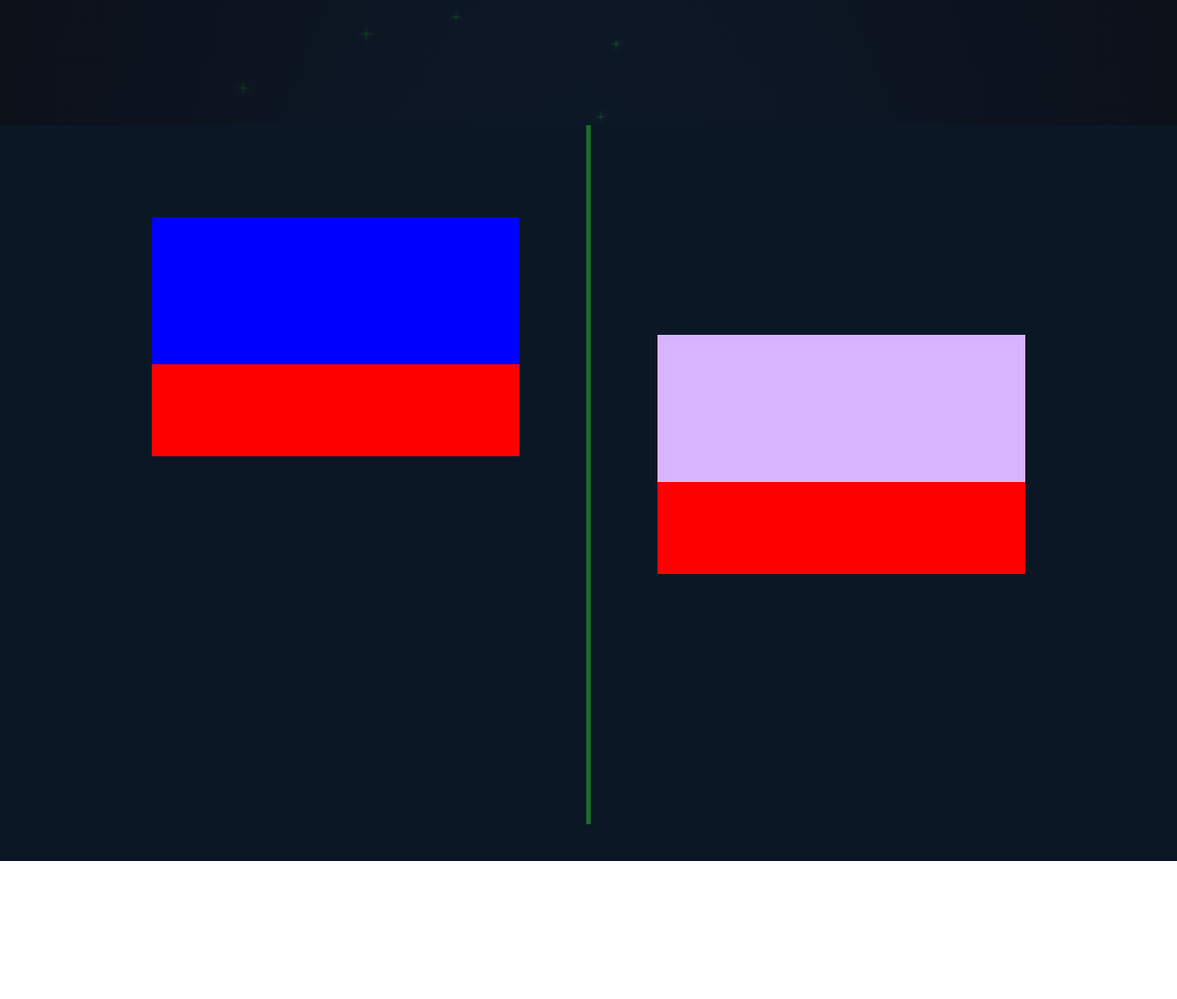
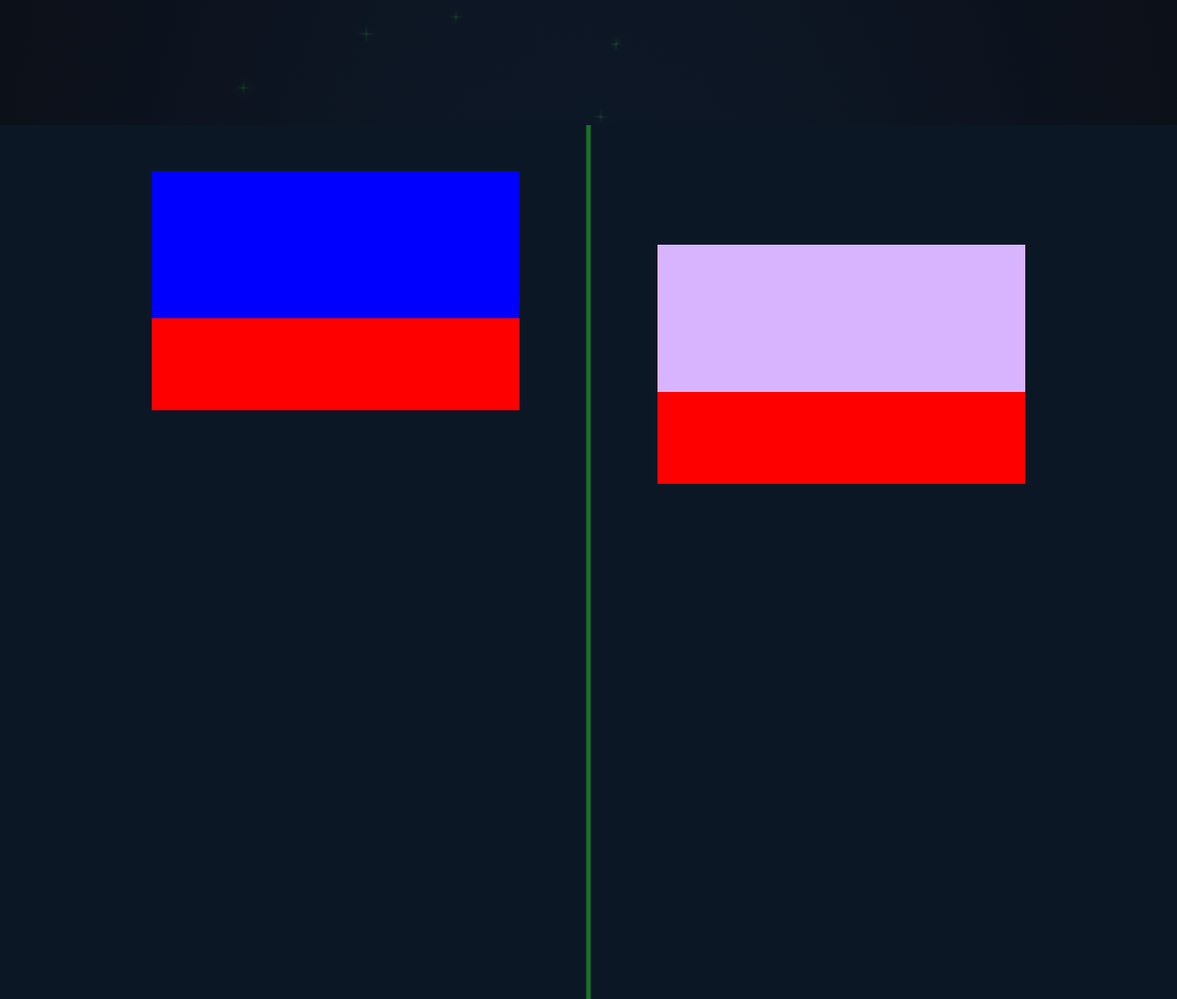
Before and after one commit to AlexisF27/Portfolio, a website: page index.html in a window 1280 px wide. Shown: the part 740-1826 px from the top of the page at 92% size. Before the commit the page ends 1676 px from the top, so only its background shows below. Drawn offline with nearby package versions, Linux system fonts and the light colour scheme.

Commit message:
Boxes in their place left and right

```diff
--- a/index.html
+++ b/index.html
@@ -96,7 +96,7 @@
         <div class="intro-section"></div>
       </div>
       <div class="flex flex-col">
-        <div class="box-right bg-purple-300 mt-32"></div>
+        <div class="box-right bg-purple-300 mt-20"></div>
         <div class="intro-section"></div>
 
       </div>
--- a/public/styles.css
+++ b/public/styles.css
@@ -89,9 +89,9 @@ section {
 #section-projects {
   position: relative;
   z-index: 999  ;
-  min-height: 100vh;
-  max-height: 130vh;
-  padding-top: 100px;
+  min-height: 91vh;
+  height: 120vh;
+  padding-top: 50px;
   background-color: rgb(12,23,38);
   display: flex;
   justify-content: center;
@@ -103,7 +103,7 @@ section {
   bottom: 40px;
   width: 5px;
   background-color:  rgba(41, 224, 43, 0.45); ;
-  height: calc(100% - 40px);
+  height: 99%;
   transform: translateX(-50%);
   transition: background-color 0.3s ease;
 }
```
